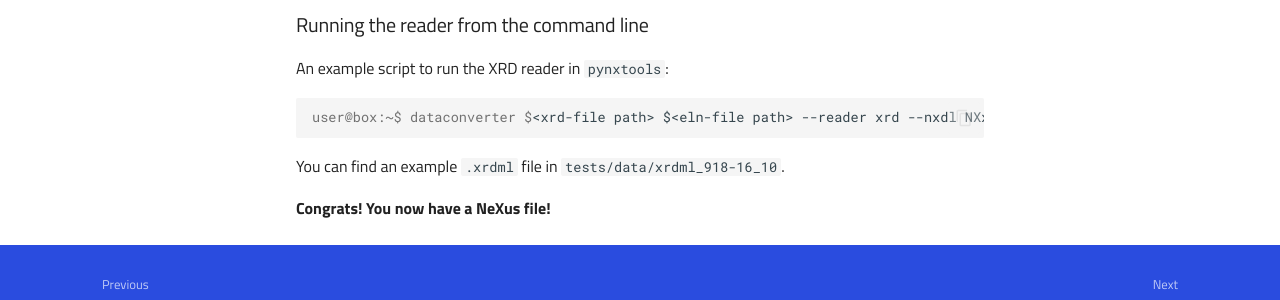
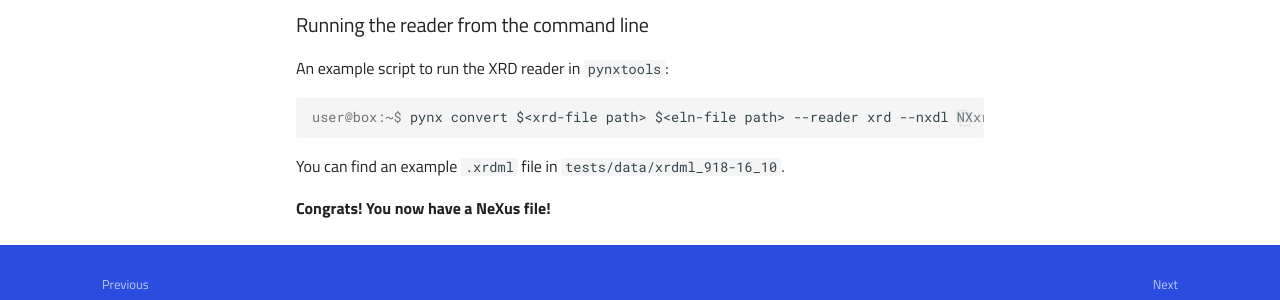
Before and after one commit to FAIRmat-NFDI/pynxtools-xrd, an MkDocs documentation site: the page built from docs/tutorial/standalone.md, in a window 1280 px wide and 1197 px high. Shown: the part 824-1124 px from the top of the window. Built offline with MkDocs 1.6.1 and Material for MkDocs 9.7.7, drawn with Linux system fonts in a browser that asks for light colours; comment, search, counter and statistics services are not loaded.

Commit message:
replace mentions of deprecated dataconverter by pynx convert

````diff
--- a/docs/tutorial/standalone.md
+++ b/docs/tutorial/standalone.md
@@ -23,7 +23,7 @@ See [the installation tutorial](installation.md) for how to install pynxtools to
 An example script to run the XRD reader in `pynxtools`:
 
 ```console
-user@box:~$ dataconverter $<xrd-file path> $<eln-file path> --reader xrd --nxdl NXxrd_pan --output <output-file path>.nxs
+user@box:~$ pynx convert $<xrd-file path> $<eln-file path> --reader xrd --nxdl NXxrd_pan --output <output-file path>.nxs
 ```
 
 You can find an example `.xrdml` file in `tests/data/xrdml_918-16_10`.
````
Also changed, not shown: 2 other files.
